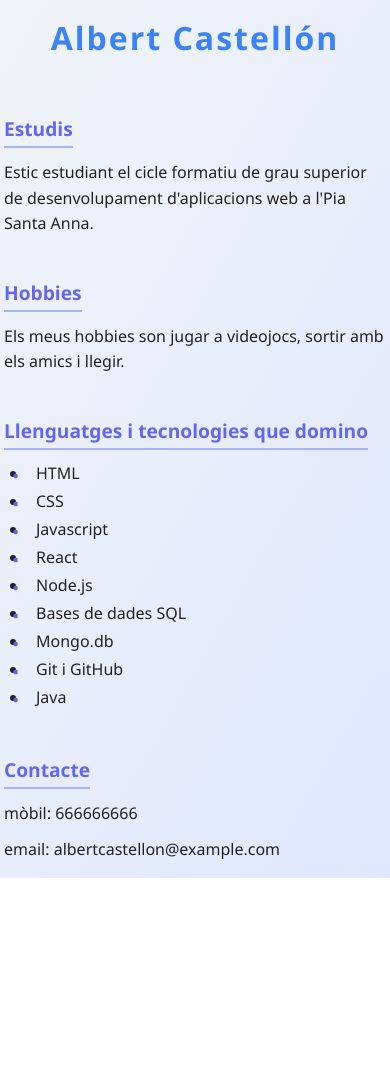
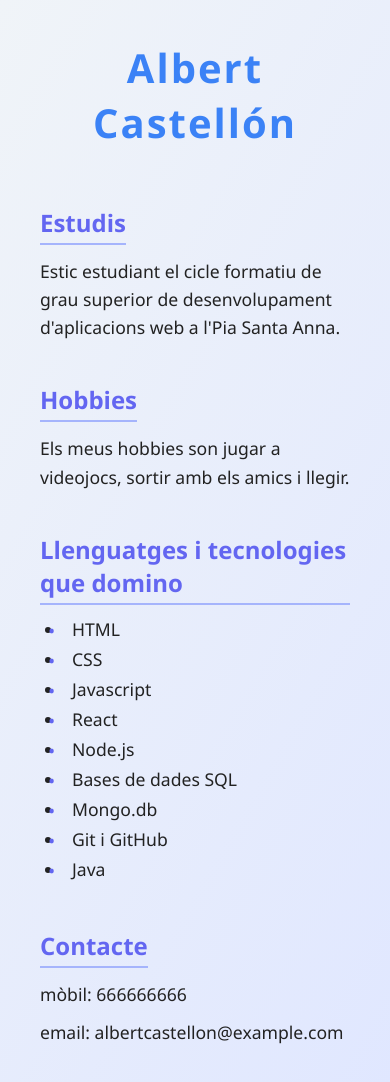
Before and after one commit to AlbertCastellon/sistemesActWeb, a plain HTML site: page index.html in a window 390 px wide. Before the commit the page ends 878 px from the top, so only its background shows below. Drawn offline with Linux system fonts and the light colour scheme.

Commit message:
minor changes styles

```diff
--- a/styles.css
+++ b/styles.css
@@ -1,4 +1,3 @@
-/* Reset básico */
 * {
     margin: 0;
     padding: 0;
@@ -10,7 +9,7 @@ body {
     background: linear-gradient(120deg, #f0f4f8 0%, #e0e7ff 100%);
     color: #222;
     min-height: 100vh;
-    padding: 40px 0;
+    padding: 40px 40px;
 }
 
 h1 {
@@ -55,23 +54,3 @@ li::before {
     left: -16px;
     font-size: 1.2rem;
 }
-
-/* Contacto */
-p:last-of-type {
-    margin-bottom: 0;
-}
-
-@media (max-width: 600px) {
-    body {
-        padding: 16px 4px;
-    }
-    h1 {
-        font-size: 2rem;
-    }
-    h2 {
-        font-size: 1.2rem;
-    }
-    p, li {
-        font-size: 1rem;
-    }
-}
```
